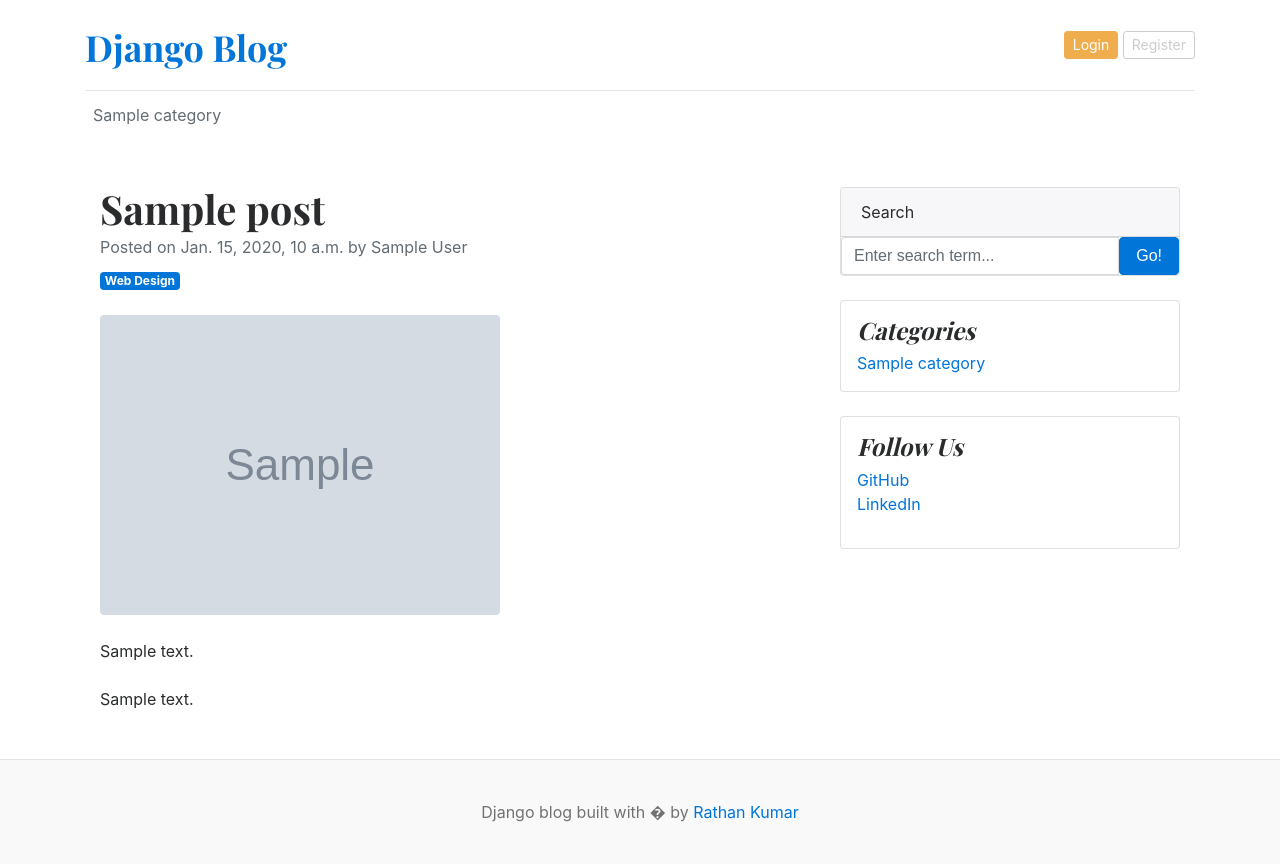
After one commit to Developer-JB/Blog_django, a Django app: template templates/blogs.html in a window 1280 px wide. The commit adds this page. Run offline with Django 5.2, Linux system fonts and the light colour scheme; the template is opened without the code that fills it: most values are stand-ins (such as "Sample title", 1, 10 or a date in 2020); grey boxes marked "Sample" are stand-in pictures.

Commit message:
Login and Registration

```diff
--- a/blog_main/settings.py
+++ b/blog_main/settings.py
@@ -38,6 +38,8 @@ INSTALLED_APPS = [
     'django.contrib.messages',
     'django.contrib.staticfiles',
     'blogs',
+    'crispy_forms',
+    'crispy_bootstrap4',
 ]
 
 MIDDLEWARE = [
@@ -133,3 +135,6 @@ MEDIA_URL = 'media/'
 # https://docs.djangoproject.com/en/5.2/ref/settings/#default-auto-field
 
 DEFAULT_AUTO_FIELD = 'django.db.models.BigAutoField'
+
+
+CRISPY_TEMPLATE_PACK = 'bootstrap4'
--- a/templates/base.html
+++ b/templates/base.html
@@ -18,8 +18,13 @@
             <a class="blog-header-logo text-dark" href="/">Django Blog</a>
           </div>
           <div class="col-4 d-flex justify-content-end align-items-center">
-            <a class="btn btn-sm btn-warning" href="#">Login</a> &nbsp;
-            <a class="btn btn-sm btn-outline-secondary" href="#">Register</a>
+            {% if not user.is_authenticated %}
+            <a class="btn btn-sm btn-warning" href="{% url 'login' %}">Login</a> &nbsp;
+            <a class="btn btn-sm btn-outline-secondary" href="{% url 'register' %}">Register</a>
+            {% else%}
+            <span>Your are logged in as {{user}}</span> &nbsp; &nbsp;
+            <span><a href="{% url 'logout' %}" class="btn btn-warning">Logout</a></span>
+            {% endif %}
           </div>
         </div>
       </header>
--- /dev/null
+++ b/templates/blogs.html
@@ -0,0 +1,67 @@
+{% extends 'base.html' %}
+
+{% block content %}
+<div class="container mt-5">
+    <div class="row">
+        <div class="col-lg-8">
+            <!-- Post content-->
+            <article>
+                <!-- Post header-->
+                <header class="mb-4">
+
+                    <!-- Post title-->
+                    <h1 class="fw-bolder mb-1">{{post.title}}</h1>
+                    <!-- Post meta content-->
+                    <div class="text-muted fst-italic mb-2">Posted on {{post.created_at}} by {{post.author}}</div>
+                    <!-- Post category-->
+                    <a class="badge bg-primary text-decoration-none text-light" href="#!">Web Design</a>
+                </header>
+                <!-- Preview image figure-->
+                <figure class="mb-4"><img class="img-fluid rounded" src="{{post.featured_img.url}}" alt="..." /></figure>
+                <!-- Post content-->
+                <section class="mb-5">
+                    <p class="fs-5 mb-4">{{post.short_description}}</p>
+                    <p class="fs-5 mb-4">{{post.blog_body}}</p>
+                    </section>
+
+            </article>
+        </div>
+        <!-- Side widgets-->
+        <div class="col-lg-4">
+            <!-- Search widget-->
+            <div class="card mb-4">
+                <div class="card-header">Search</div>
+                <div class="card-body">
+                    <div class="input-group">
+                        <input class="form-control" type="text" placeholder="Enter search term..." aria-label="Enter search term..." aria-describedby="button-search" />
+                        <button class="btn btn-primary" id="button-search" type="button">Go!</button>
+                    </div>
+                </div>
+            </div>
+            <!-- Categories widget-->
+            <div class="card mb-4 p-3">
+                <h4 class="font-italic">Categories</h4>
+                <div class="card-body">
+                    <div class="row">
+                        <div class="col-sm-6">
+                            <ul class="list-unstyled mb-0">
+                                {% for cat in categories %}
+                                <li><a href="{% url 'posts_by_category' cat.id %}">{{cat.category_name}}</a></li>
+                                {% endfor %}
+                            </ul>
+                        </div>
+                    </div>
+                </div>
+            </div>
+            <!-- Side widget-->
+            <div class="card mb-4 p-3">
+                <h4 class="font-italic">Follow Us</h4>
+                <ol class="list-unstyled">
+                    <li><a href="#">GitHub</a></li>
+                    <li><a href="#">LinkedIn</a></li>
+                </ol>
+            </div>
+        </div>
+    </div>
+</div>
+{% endblock %}
--- a/templates/home-blogs.html
+++ b/templates/home-blogs.html
@@ -8,7 +8,7 @@
 
       <h1 class="display-4 font-italic">{{ post.title }}</h1>
       <p class="lead my-3">{{ post.short_description | truncatewords:20}} </p>
-      <p class="lead mb-0"><a href="#" class="text-white font-weight-bold">Continue reading...</a></p>
+      <p class="lead mb-0"><a href="{% url 'blogs' post.slug %}" class="text-white font-weight-bold">Continue reading...</a></p>
     </div>
   </div>
   {% endif %}
@@ -22,7 +22,7 @@
     <div class="col-md-6">
       <div class="card border-0" >
         <div class="card-body">
-          <h3>{{ post.title }}</h3>
+          <h3><a href="{% url 'blogs' post.slug %}" class="text-dark">{{ post.title }}</a></h3>
           <small class="mb-1 text-muted">{{post.updated_at | timesince }}ago | {{post.author}}</small>
           <p class="card-text">{{post.short_description | truncatewords:20}}</p>
         </div>
@@ -39,7 +39,7 @@
 
       <div class="card border-0" >
         <div class="card-body">
-          <h3>{{ post.title }}</h3>
+          <h3><a href="{% url 'blogs' post.slug %}" class="text-dark">{{ post.title }}</a></h3>
           <small class="mb-1 text-muted">{{post.updated_at | timesince }}ago | {{post.author}}</small>
           <p class="card-text">{{post.short_description | truncatewords:20}}</p>
         </div>
```
Also changed, not shown: blog_main/forms.py (added, +9 -0 lines), blog_main/urls.py (+6 -1 lines), blog_main/views.py (+48 -1 lines), blogs/views.py (+8 -0 lines), templates/login.html (added, +12 -0 lines), templates/register.html (added, +12 -0 lines).
